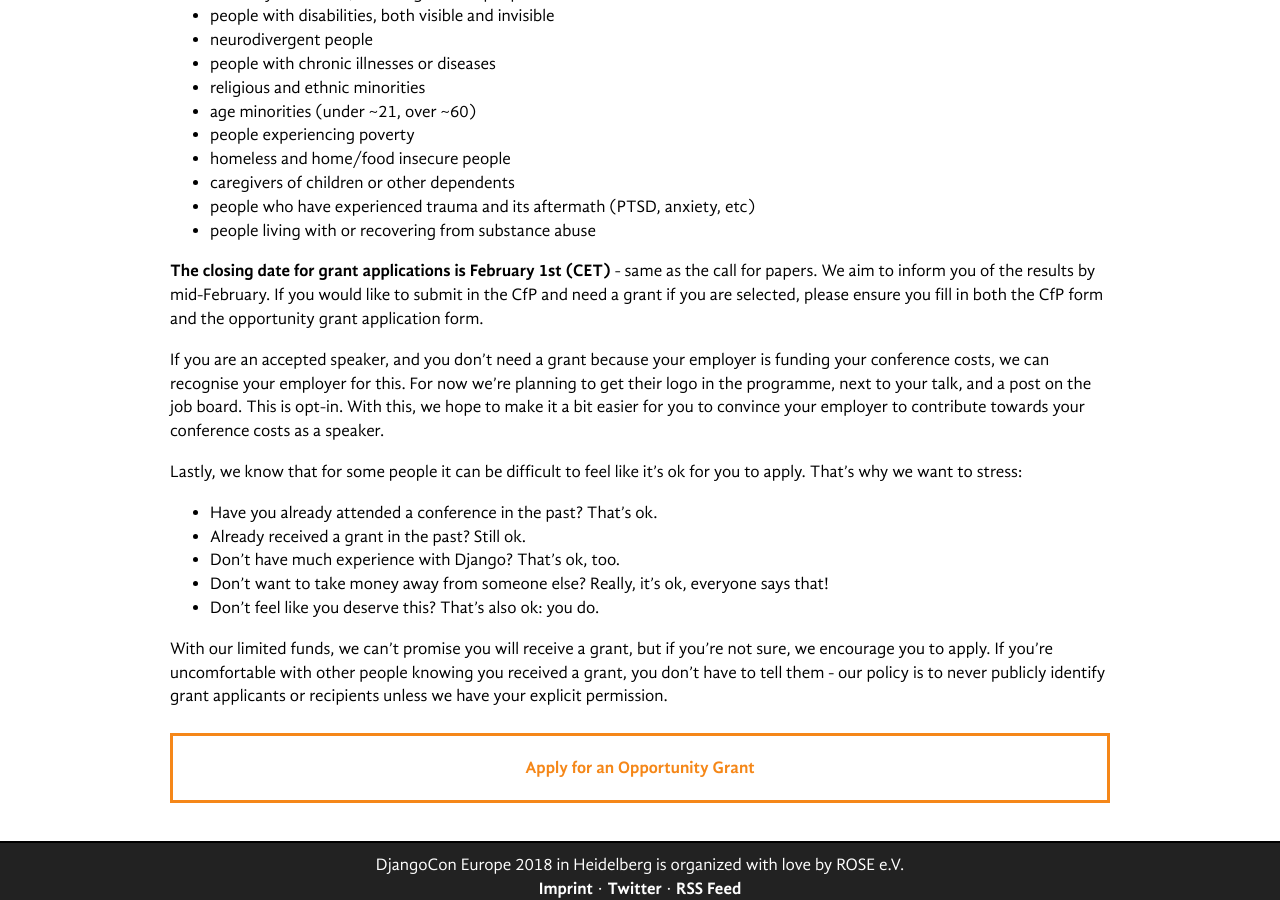
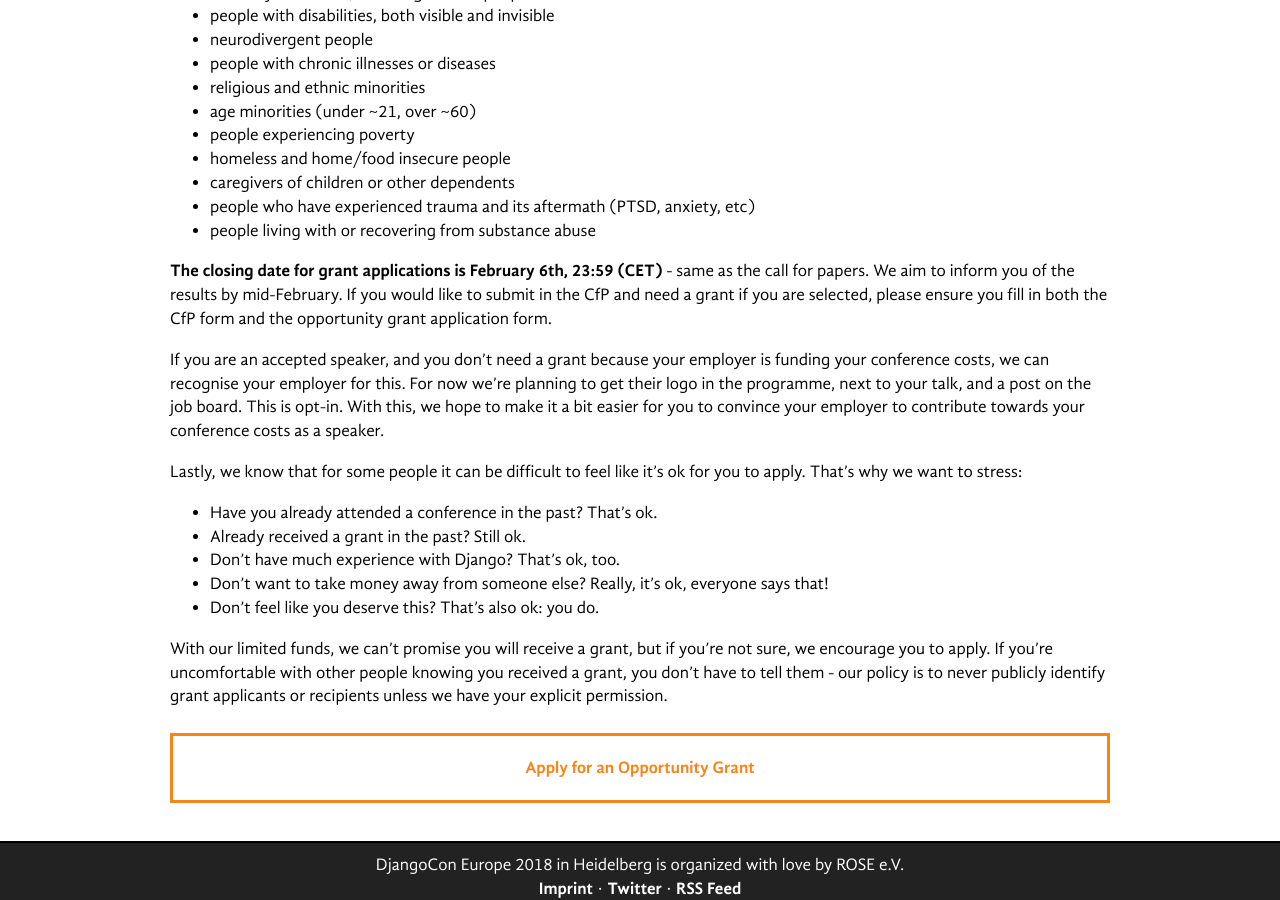
Before and after one commit to rixx/2018.djangocon.eu, a Jekyll site: the page built from grants.md, in a window 1280 px wide and 900 px high, scrolled down 969 px. Built offline with Jekyll 4.4.1, drawn with Linux system fonts in a browser that asks for light colours; our own code applies the rules of GitHub Pages for plain Markdown files.

Commit message:
Update timeline and grants

```diff
--- a/grants.md
+++ b/grants.md
@@ -42,7 +42,7 @@ These groups include, but are not limited to:
 * people who have experienced trauma and its aftermath (PTSD, anxiety, etc)
 * people living with or recovering from substance abuse
 
-**The closing date for grant applications is February 1st (CET)** - same as the call for papers. We aim to inform you of the results by mid-February. If you would like to submit in the CfP and need a grant if you are selected, please ensure you fill in both the CfP form and the opportunity grant application form.
+**The closing date for grant applications is February 6th, 23:59 (CET)** - same as the call for papers. We aim to inform you of the results by mid-February. If you would like to submit in the CfP and need a grant if you are selected, please ensure you fill in both the CfP form and the opportunity grant application form.
 
 If you are an accepted speaker, and you don’t need a grant because your employer is funding your conference costs, we can recognise your employer for this. For now we’re planning to get their logo in the programme, next to your talk, and a post on the job board. This is opt-in. With this, we hope to make it a bit easier for you to convince your employer to contribute towards your conference costs as a speaker.
 
```
Also changed, not shown: timeline.md (+2 -2 lines).
